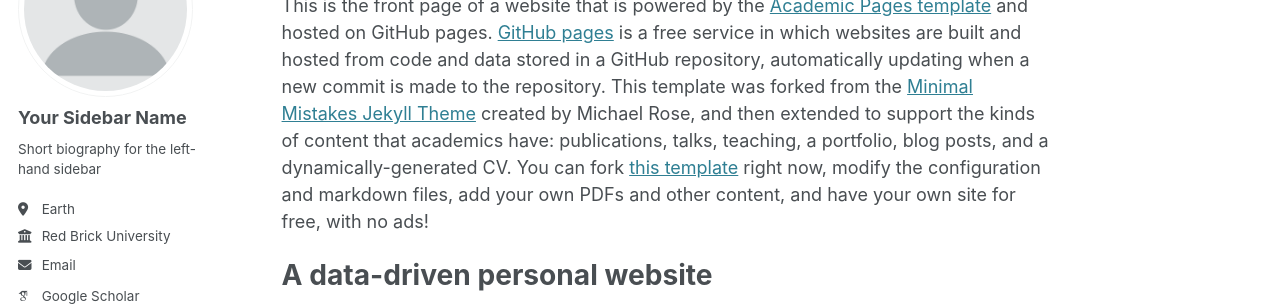
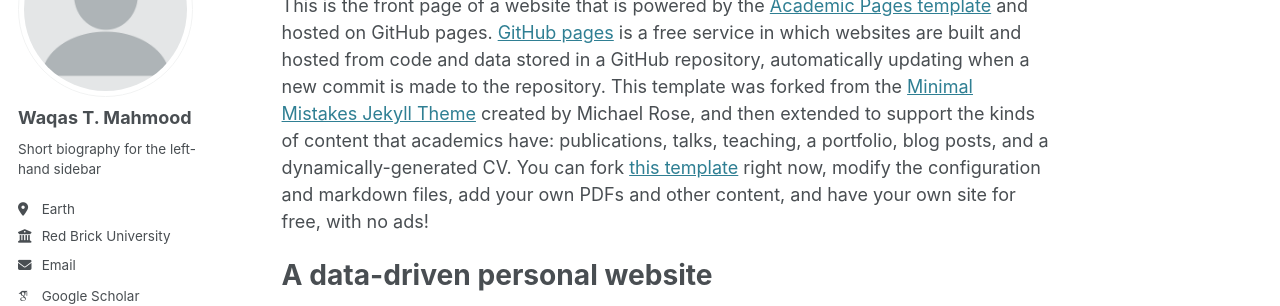
Before and after one commit to wmahmo3079/waqasmahmood.github.io, a Jekyll site: the page built from _pages/about.md, in a window 1280 px wide. Shown: the part 184-490 px from the top of the page. Built offline with Jekyll 4.4.1, drawn with Linux system fonts in a browser that asks for light colours; some web fonts are replaced.

Commit message:
first commit

```diff
--- a/_config.yml
+++ b/_config.yml
@@ -23,7 +23,7 @@ repository               : "academicpages/academicpages.github.io"
 author:
   # Biographic information
   avatar           : "profile.png"
-  name             : "Your Sidebar Name"
+  name             : "Waqas T. Mahmood"
   pronouns         : # example: "she/her"
   bio              : "Short biography for the left-hand sidebar"
   location         : "Earth"
```
